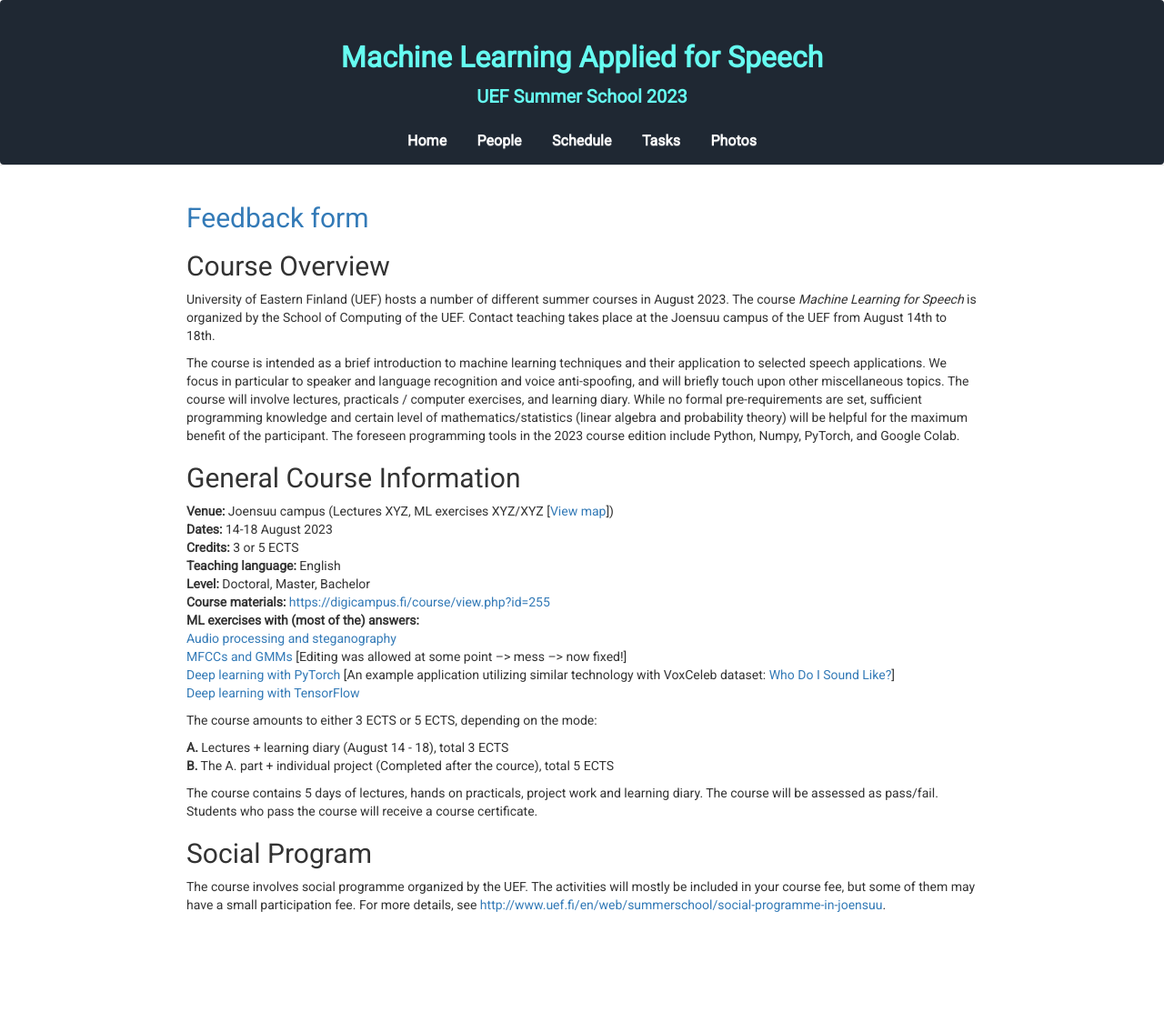
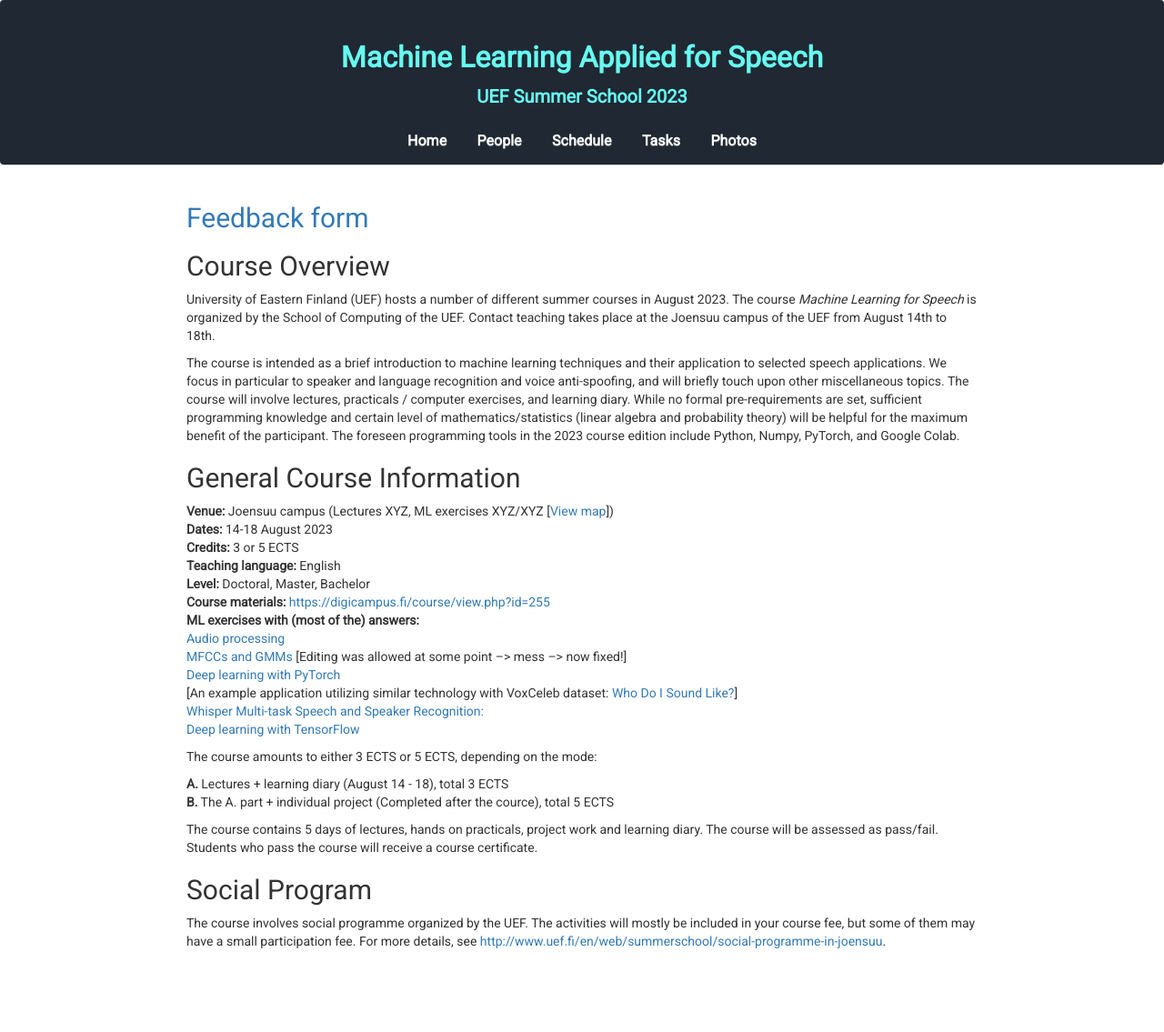
Before and after one commit to vpspeech/summerschool2023, a Jekyll site: the page built from index.md, in a window 1280 px wide. Shown: the whole page at 91% size. Built offline with Jekyll 4.4.1, drawn with Linux system fonts in a browser that asks for light colours; nearby versions of some CDN libraries; before the commit the page ends 1095 px from its top, so only the background shows below that.

Commit message:
Update index.md

```diff
--- a/index.md
+++ b/index.md
@@ -30,10 +30,12 @@
 **Level:** Doctoral, Master, Bachelor <br />
 **Course materials:** [https://digicampus.fi/course/view.php?id=255](https://digicampus.fi/course/view.php?id=255) <br />
 **ML exercises with (most of the) answers:** <br />
-[Audio processing and steganography](https://colab.research.google.com/drive/1pkeMzy6g29pHtFmG1yltpOavGVdY0B60) <br />
-[MFCCs and GMMs](https://colab.research.google.com/drive/1rhNN21bKNnfvaheJiB3hyIvyXrSI0nkR) [Editing was allowed at some point --> mess --> now fixed!] <br />
-[Deep learning with PyTorch](https://colab.research.google.com/drive/177HW1WAbCEXt1JIyJavTPqvoc2hrCnwN) [An example application utilizing similar technology with VoxCeleb dataset: [Who Do I Sound Like?](https://cs.uef.fi/~vvestman/celebrity-demo/)] <br />
-[Deep learning with TensorFlow](https://colab.research.google.com/drive/1UKvLW8NyaGVNjlgyWbSAZL_d119fJGc3)
+[Audio processing](xyz) <br />
+[MFCCs and GMMs](xyz) [Editing was allowed at some point --> mess --> now fixed!] <br />
+[Deep learning with PyTorch](xyz) <br />
+[An example application utilizing similar technology with VoxCeleb dataset: [Who Do I Sound Like?](https://cs.uef.fi/~vvestman/celebrity-demo/)] <br />
+[Whisper Multi-task Speech and Speaker Recognition:](xyz) <br />
+[Deep learning with TensorFlow](xyz)
 
 <!--**Registration:** [http://www.uef.fi/en/web/summerschool/how-to-apply](http://www.uef.fi/en/web/summerschool/how-to-apply)-->
 <!--**Study materials:** [https://moodle.uef.fi/course/view.php?id=17032](https://moodle.uef.fi/course/view.php?id=17032)  <br />
```
